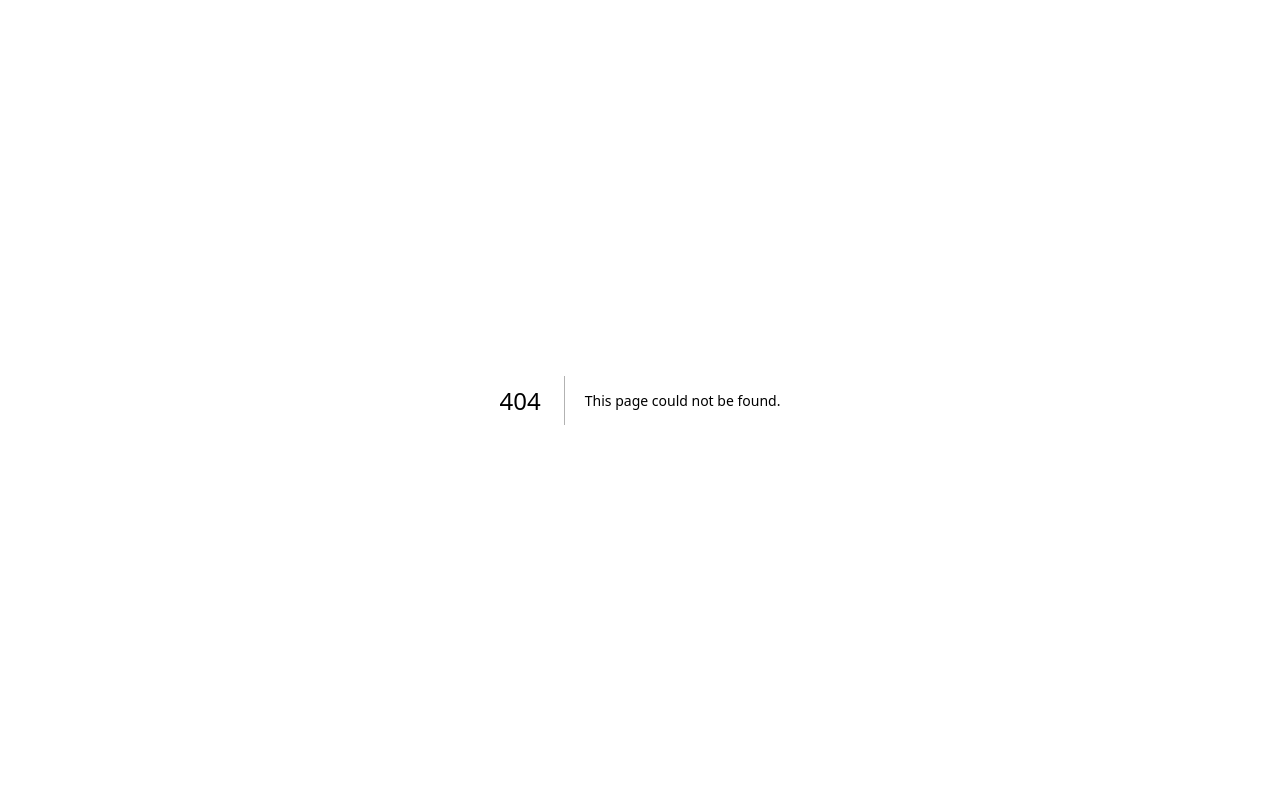
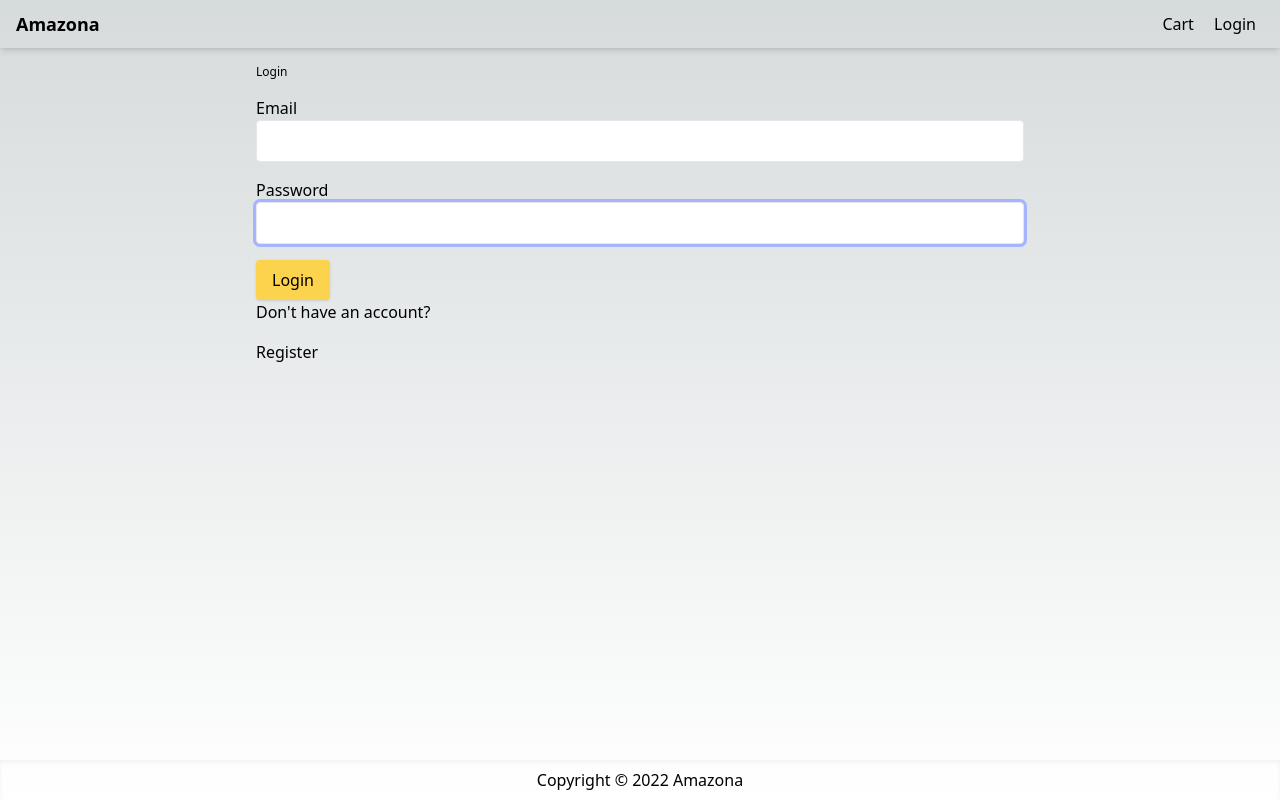
Before and after one commit to husbycodereis/amazona-nextjs-tailwind, a Next.js app: page /login in a window 1280 px wide. Before the commit this address had no page. Built offline with nearby package versions, Linux system fonts and the light colour scheme.

Commit message:
login form created

```diff
--- a/package.json
+++ b/package.json
@@ -16,7 +16,8 @@
     "js-cookie": "^3.0.1",
     "next": "13.0.7",
     "react": "18.2.0",
-    "react-dom": "18.2.0"
+    "react-dom": "18.2.0",
+    "react-hook-form": "^7.41.2"
   },
   "devDependencies": {
     "@types/react": "^18.0.26",
--- a/pages/cart.js
+++ b/pages/cart.js
@@ -93,7 +93,7 @@
               </li>
               <li>
                 <button
-                  onClick={() => router.push("/shipping")}
+                  onClick={() => router.push("login?redirect=/shipping")}
                   className="w-full primary-button"
                 >
                   Check Out
--- /dev/null
+++ b/pages/login.js
@@ -0,0 +1,71 @@
+import Link from "next/link";
+import React from "react";
+import Layout from "../components/Layout";
+import { useForm } from "react-hook-form";
+
+const LoginScreen = () => {
+  const {
+    register,
+    handleSubmit,
+    formState: { errors },
+  } = useForm();
+
+  const SubmitHandler = (email, password) => {
+    console.log(email, password);
+  };
+  return (
+    <Layout title="Login">
+      <form
+        action=""
+        className="max-w-screen-md mx-auto"
+        onSubmit={handleSubmit(SubmitHandler)}
+      >
+        <h1 className="mb-4 text-xs">Login</h1>
+        <div className="mb-4">
+          <label htmlFor="email">Email</label>
+          <input
+            type="email"
+            {...register("email", {
+              required: "Please enter a email",
+              pattern: {
+                value: /^[a-zA-Z0-9_.+-]+@[a-zA-Z0-9-]+.[a-zA-Z0-9-.]+$/i,
+                message: "Please enter a valid email",
+              },
+            })}
+            className="w-full"
+            id="email"
+            autoFocus
+          />
+          {errors.email && (
+            <div className="text-red-500">{errors.email.message}</div>
+          )}
+        </div>
+
+        <div className="mb-4">
+          <label htmlFor="password">Password</label>
+          <input
+            type="password"
+            {...register("password", {
+              required: "Enter your password",
+              minLength: { value: 6, message: "password is more than 5 chars" },
+            })}
+            className="w-full"
+            id="password"
+            autoFocus
+          />
+          {errors.password && (
+            <div className="text-red-500">{errors.password.message}</div>
+          )}
+        </div>
+
+        <div>
+          <button className="primary-button">Login</button>
+        </div>
+        <div className="mb-4">Don&apos;t have an account? &nbsp;</div>
+        <Link href="register">Register</Link>
+      </form>
+    </Layout>
+  );
+};
+
+export default LoginScreen;
--- a/styles/globals.css
+++ b/styles/globals.css
@@ -117,3 +117,9 @@
 .primary-button {
   @apply rounded bg-amber-300 py-2 px-4 shadow outline-none hover:bg-amber-400 active:bg-amber-500
 }
+
+input,
+select,
+textarea {
+  @apply p-2 border rounded outline-none ring-indigo-300 focus:ring;
+}
```
Also changed, not shown: 1 other file (tests, documents, lock files or other folders).
